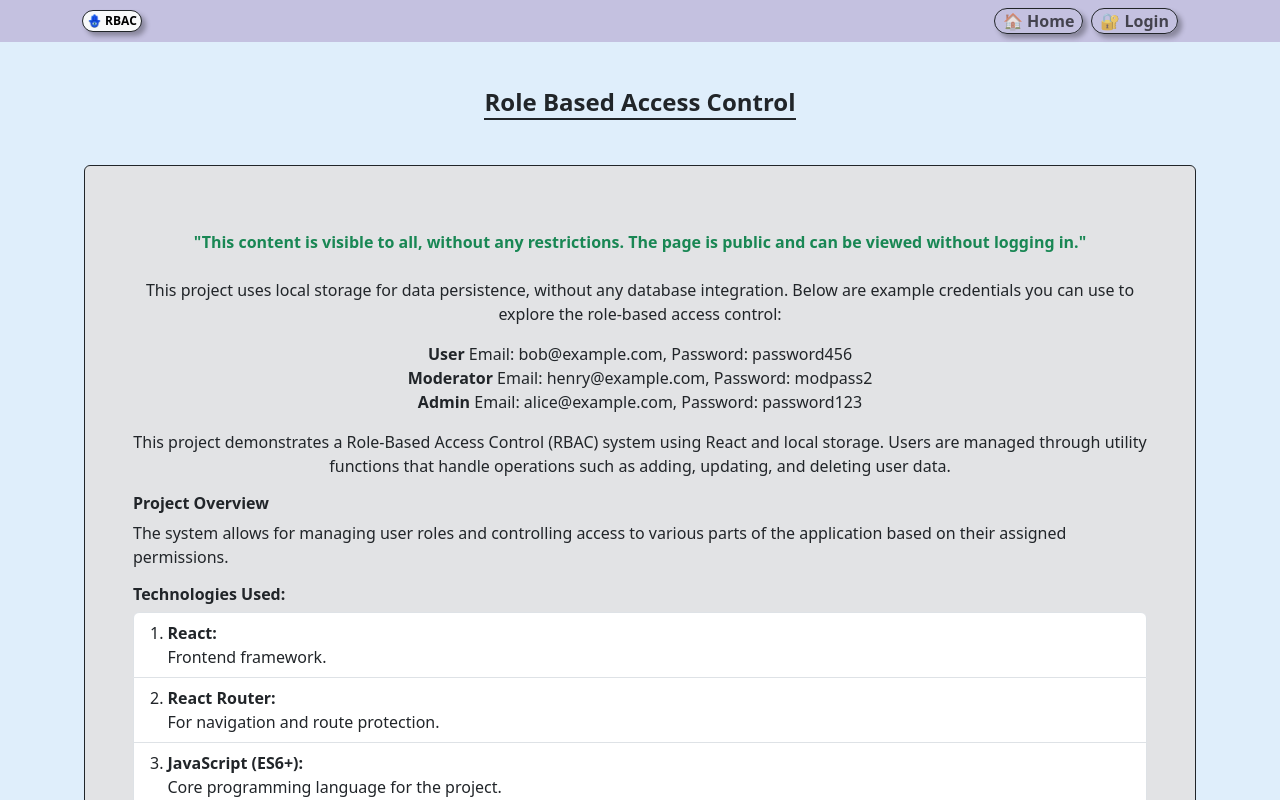
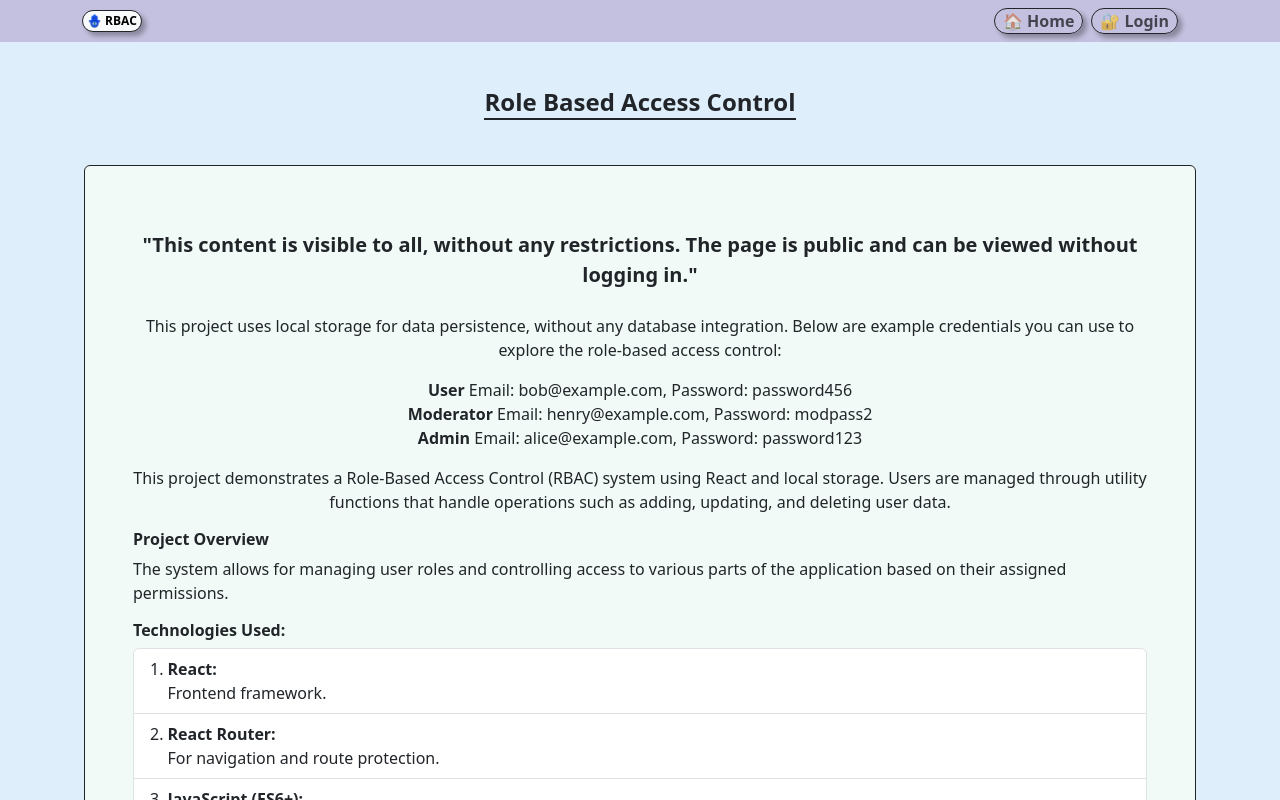
Before and after one commit to danutnanu/RoleBasedAccessControl, a React (Vite) app: page / in a window 1280 px wide. Shown: the top 800 px of the page. Built offline with nearby package versions, Linux system fonts and the light colour scheme.

Commit message:
- Import Pages.css. - Refactor Home component styles by adding CSS classes for user, moderator, and admin pages, and update layout for improved visual consistency.

```diff
--- a/src/components/pages/Home.jsx
+++ b/src/components/pages/Home.jsx
@@ -1,6 +1,7 @@
 import React, { useContext } from 'react';
 import { UserContext } from '../../App';
 import { ListGroup } from 'react-bootstrap';
+import './Pages.css'
 
 function Home() {
   const { user } = useContext(UserContext);
@@ -22,7 +23,7 @@ function Home() {
   const renderUserPage = () => (
     <section id="user">
       <div className='px-0 p-lg-5'>
-        <div className='text-start m-2 p-3 pt-2 mx-md-5 mx-lg-5 p-lg-5 border border-dark rounded bg-secondary-subtle'>
+        <div className='user-page m-2 p-3 pt-2 mx-md-5 mx-lg-5 p-lg-5 border border-dark rounded'>
           <p className='fw-bold text-center text-danger mb-4 mt-0'>USER PAGE</p>
           <div>
             <h2>Welcome, User!</h2>
@@ -38,7 +39,7 @@ function Home() {
   const renderModeratorPage = () => (
     <section id="moderator">
       <div className='px-0 p-lg-5'>
-        <div className='text-start m-2 p-3 pt-2 mx-md-5 mx-lg-5 p-lg-5 border border-dark rounded bg-primary-subtle'>
+        <div className='m-2 p-3 pt-2 mx-md-5 mx-lg-5 p-lg-5 border border-dark rounded'>
           <p className='fw-bold text-center text-danger mb-4 mt-0'>MODERATOR PAGE</p>
           <div>
             <h2>Welcome, Moderator!</h2>
@@ -54,7 +55,7 @@ function Home() {
   const renderAdminPage = () => (
     <section id="admin">
       <div className='px-0 p-lg-5'>
-        <div className='text-start m-2 mx-md-5 mx-lg-5 p-3 p-lg-5 pt-2 border border-dark rounded bg-danger-subtle'>
+        <div className='admin-page m-2 mx-md-5 mx-lg-5 p-3 p-lg-5 pt-2 border border-dark rounded'>
           <p className='fw-bold text-center text-danger mb-4 mt-0'>ADMIN PAGE</p>
           <div>
             <h2>Welcome, Administrator!</h2>
@@ -72,8 +73,8 @@ function Home() {
       <section id="home">
         <div className='mt-5 pt-3 mx-md-5 p-lg-4'>
         <p className='h4 fw-bold text-center mb-5'><span className='border-bottom border-2 border-dark'>Role Based Access Control</span></p>
-          <div className='text-start mx-0 p-3 pt-2 border border-dark rounded bg-secondary-subtle p-lg-5'>
-            <p className='fw-bold text-center text-success mb-4 mt-3'>
+          <div className='home-page mx-0 p-3 pt-2 border border-dark rounded p-lg-5'>
+            <p className='fw-bold fs-5 text-center text-bold mb-4 mt-3'>
               "This content is visible to all, without any restrictions. The page is public and can be viewed without logging in."
             </p>
             <p className='text-center'>
@@ -88,7 +89,7 @@ function Home() {
               This project demonstrates a Role-Based Access Control (RBAC) system using React and local storage. Users are managed through utility functions that handle operations such as adding, updating, and deleting user data.
             </p>
             <p className='h6 fw-bold'>Project Overview</p>
-            <p className='text-start'>
+            <p>
               The system allows for managing user roles and controlling access to various parts of the application based on their assigned permissions.
             </p>
             <p className='h6 fw-bold'>Technologies Used:</p>
```
